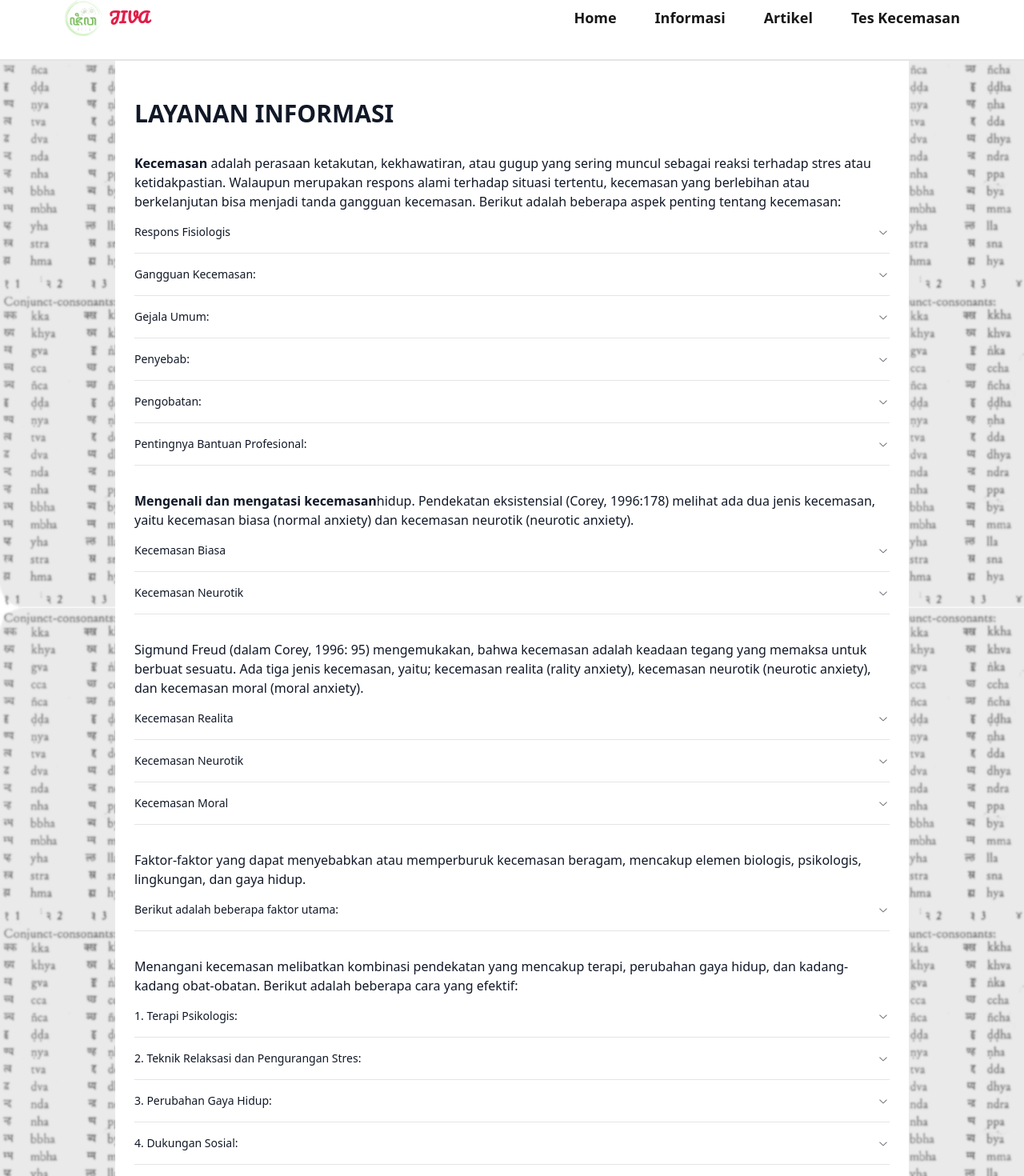
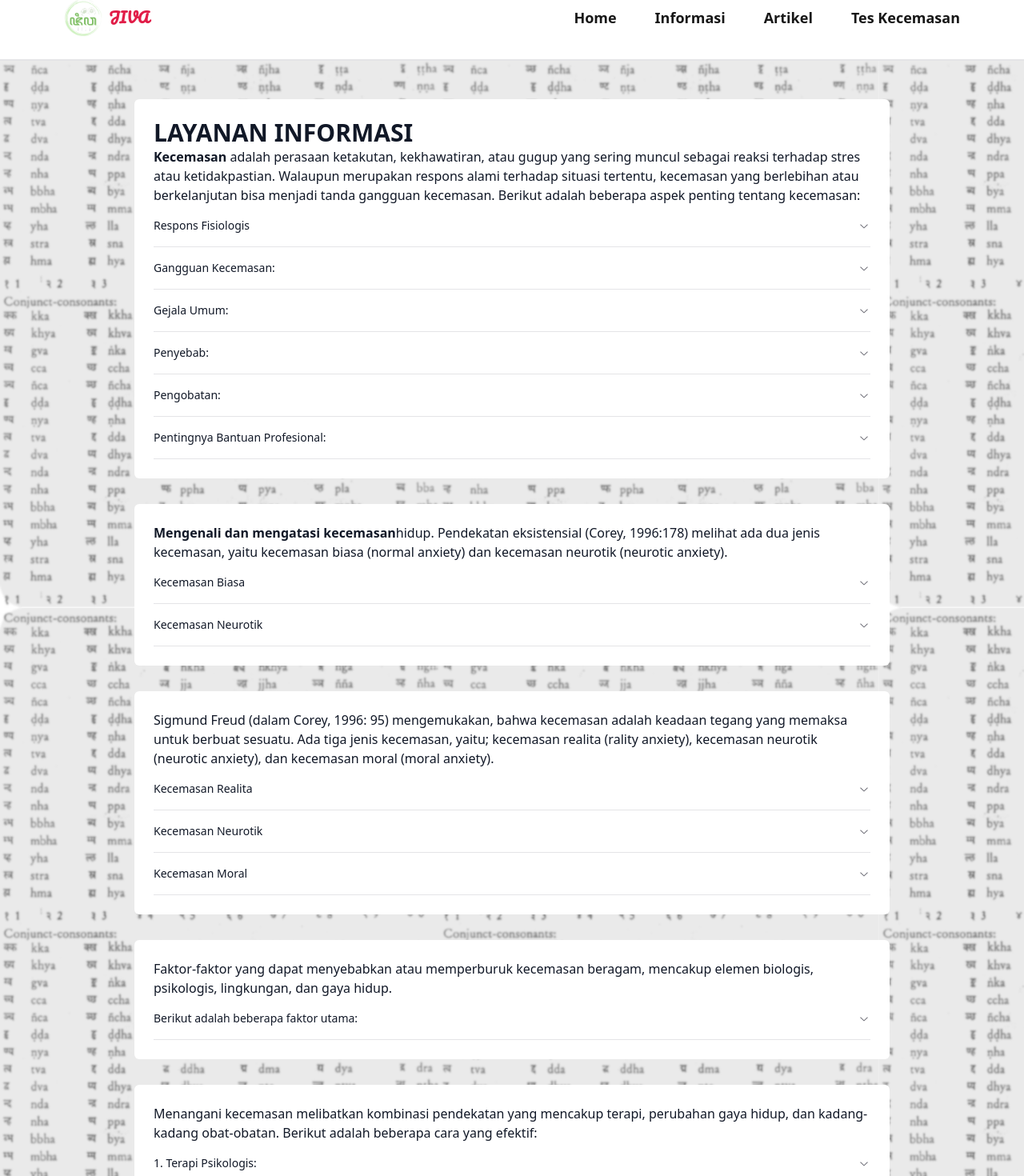
Before and after one commit to paresiqbal/jiva, a React (Vite) app: page /informasi in a window 1280 px wide. Shown: the part 30-1500 px from the top of the page at 80% size. Built offline with nearby package versions, Linux system fonts and the light colour scheme.

Commit message:
Fix style in Informasi

```diff
--- a/src/pages/Informasi.tsx
+++ b/src/pages/Informasi.tsx
@@ -10,9 +10,9 @@
 
 export default function Informasi() {
   return (
-    <div className="flex flex-col gap-8 px-6 bg-white py-12">
-      <h1 className="text-3xl font-bold">LAYANAN INFORMASI</h1>
-      <section>
+    <div className="flex flex-col gap-8 px-6 py-12">
+      <section className="bg-white rounded-md px-6 py-6">
+        <h1 className="text-3xl font-bold">LAYANAN INFORMASI</h1>
         <p>
           <span className="font-bold">Kecemasan</span> adalah perasaan
           ketakutan, kekhawatiran, atau gugup yang sering muncul sebagai reaksi
@@ -74,7 +74,7 @@
         </Accordion>
       </section>
 
-      <section>
+      <section className="bg-white rounded-md px-6 py-6">
         <p>
           <span className="font-bold">Mengenali dan mengatasi kecemasan</span>
           hidup. Pendekatan eksistensial (Corey, 1996:178) melihat ada dua jenis
@@ -101,7 +101,7 @@
         </Accordion>
       </section>
 
-      <section>
+      <section className="bg-white rounded-md px-6 py-6">
         <p>
           Sigmund Freud (dalam Corey, 1996: 95) mengemukakan, bahwa kecemasan
           adalah keadaan tegang yang memaksa untuk berbuat sesuatu. Ada tiga
@@ -137,7 +137,7 @@
         </Accordion>
       </section>
 
-      <section>
+      <section className="bg-white rounded-md px-6 py-6">
         <p>
           Faktor-faktor yang dapat menyebabkan atau memperburuk kecemasan
           beragam, mencakup elemen biologis, psikologis, lingkungan, dan gaya
@@ -155,7 +155,7 @@
         </Accordion>
       </section>
 
-      <section>
+      <section className="bg-white rounded-md px-6 py-6">
         <p>
           Menangani kecemasan melibatkan kombinasi pendekatan yang mencakup
           terapi, perubahan gaya hidup, dan kadang-kadang obat-obatan. Berikut
```
